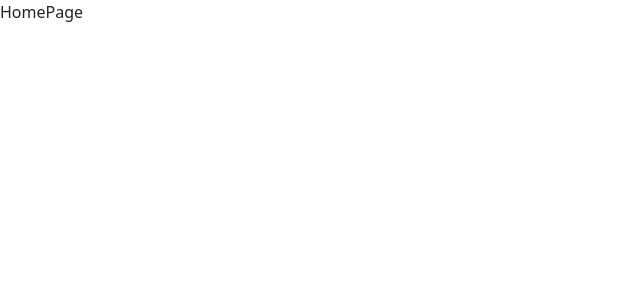
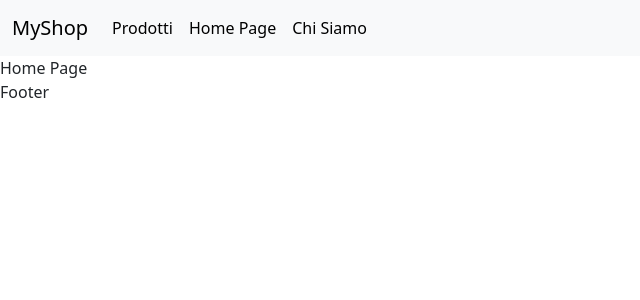
Before and after one commit to michelangeloTricarico/react-router, a React (Vite) app: page / in a window 1280 px wide. Shown: the top 300 px of the page, without its empty margins (0-640 px from the left). Built offline with nearby package versions, Linux system fonts and the light colour scheme.

Commit message:
Header finalization

```diff
--- a/src/App.jsx
+++ b/src/App.jsx
@@ -4,10 +4,11 @@ import viteLogo from './assets/vite.svg'
 import heroImg from './assets/hero.png'
 import './App.css'
 import { BrowserRouter, Routes, Route } from 'react-router-dom'
-import { Link, NavLink } from "react-router";
 import HomePage from './pages/AppHomePage'
 import ContactsPage from './pages/AppContactsPage'
 import ProductsPage from './pages/AppProducts'
+import NavList from './data/NavLink'
+import DefaultLayout from './layout/Layout'
 
 function App() {
   const [count, setCount] = useState(0)
@@ -16,9 +17,11 @@ function App() {
     <>
       <BrowserRouter>
         <Routes>
-          <Route path="/" Component={HomePage} />
-          <Route path="/contacts" Component={ContactsPage} />
-          <Route path="/products" Component={ProductsPage} />
+          <Route element={<DefaultLayout NavList={NavList}/>}>
+            <Route path="/" Component={HomePage} />
+            <Route path="/contacts" Component={ContactsPage} />
+            <Route path="/products" Component={ProductsPage} />
+          </Route>
         </Routes>
       </BrowserRouter>
 
--- /dev/null
+++ b/src/components/Footer.jsx
@@ -0,0 +1,5 @@
+export default function Footer(){
+    return(
+        <div>Footer</div>
+    )
+}
--- /dev/null
+++ b/src/components/Header.jsx
@@ -0,0 +1,22 @@
+import { Link, NavLink } from "react-router"
+export default function Header({NavList}){
+    return(
+        <nav className="navbar navbar-expand-lg bg-body-tertiary">
+            <div className="container-fluid">
+                <a className="navbar-brand" href="#">MyShop</a>
+                <button className="navbar-toggler" type="button" data-bs-toggle="collapse" data-bs-target="#navbarNav" aria-controls="navbarNav" aria-expanded="false" aria-label="Toggle navigation">
+                <span className="navbar-toggler-icon"></span>
+                </button>
+                <div className="collapse navbar-collapse" id="navbarNav">
+                <ul className="navbar-nav">
+                    {NavList.map((item,index) => (
+                        <li className="nav-item" key={"nav"+index}>
+                        <Link className="nav-link active" aria-current="page" to={item.link}>{item.name}</Link>
+                        </li>
+                    ))}
+                </ul>
+                </div>
+            </div>
+            </nav>
+    )
+}
--- /dev/null
+++ b/src/data/NavLink.js
@@ -0,0 +1,14 @@
+const NavList=[{
+name: "Prodotti",
+link: "/products"
+},
+{
+name: "Home Page",
+link: "/"
+},
+{
+name: "Chi Siamo",
+link: "/contacts"
+}]
+
+export default NavList
--- /dev/null
+++ b/src/layout/Layout.jsx
@@ -0,0 +1,13 @@
+import { Outlet } from "react-router";
+import Header from "../components/Header";
+import Footer from "../components/Footer";
+
+export default function DefaultLayout({NavList}) {
+  return (
+    <div>
+      <Header NavList={NavList} />
+      <Outlet />
+      <Footer />
+    </div>
+  );
+}
--- a/src/pages/AppHomePage.jsx
+++ b/src/pages/AppHomePage.jsx
@@ -1,5 +1,5 @@
-export default function HomePage(){
+	export default function HomePage(){
     return(
-        <div>HomePage</div>
+        <div>Home Page</div>
     )
 }
```
